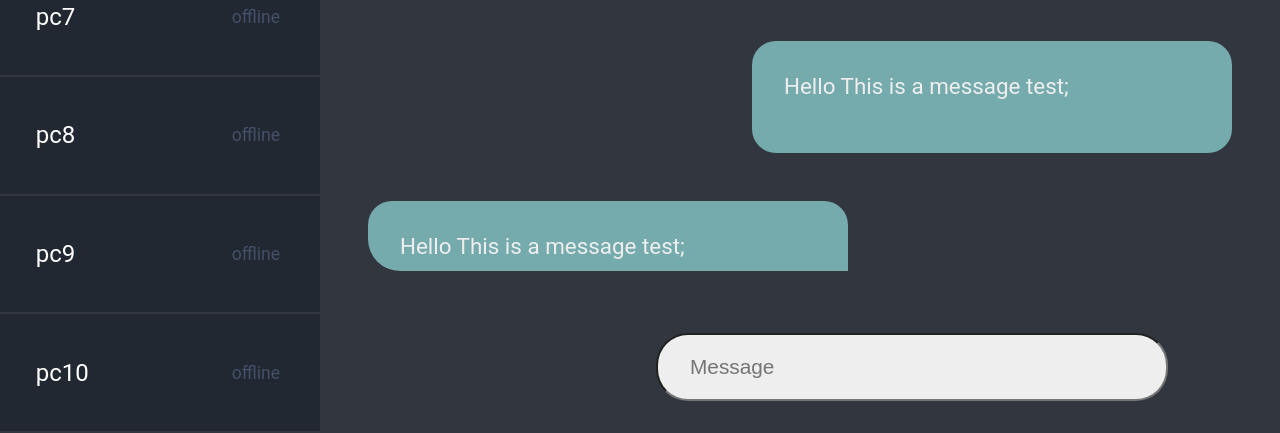
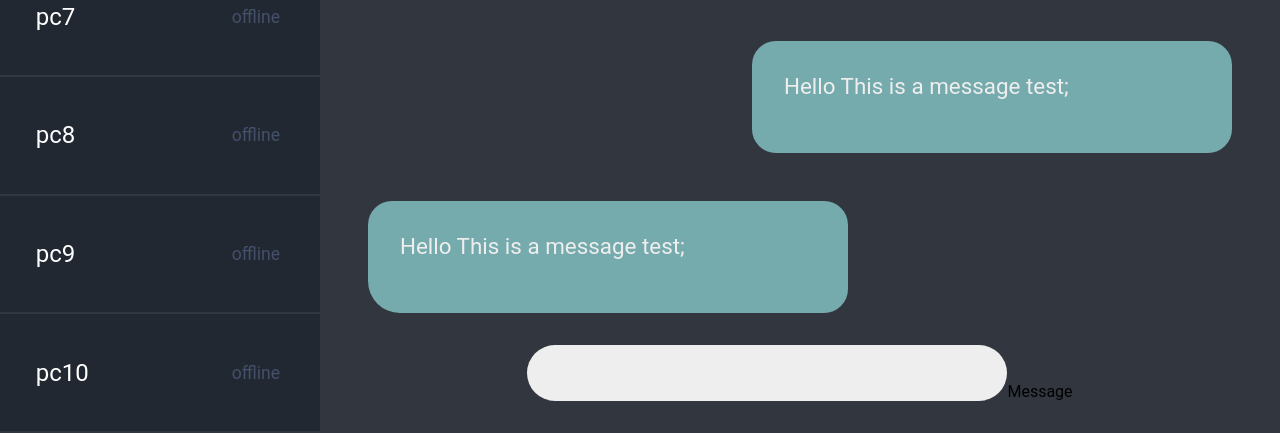
Before and after one commit to sharifloo-net/chatmat, a PHP site: page / in a window 1280 px wide. Shown: the part 871-1304 px from the top of the page. Run offline with PHP 8.4, Linux system fonts and the light colour scheme.

Commit message:
update text-box

```diff
--- a/index.php
+++ b/index.php
@@ -124,7 +124,8 @@
             </div>
         </div>
         <div id="bottom-section">
-            <input type="text" name="textBox" id="text-box" placeholder="Message">
+            <div name="textBox" id="text-box" contenteditable=""></div>
+            <label for="text-box" id="text-box-placeholder">Message</label>
         </div>
     </div>
 </div>
--- a/themes/default/css/style.css
+++ b/themes/default/css/style.css
@@ -64,7 +64,7 @@ body, html {
 
 #right-panel {
     background-color: #31363F;
-    padding: 7rem 3rem 3rem 3rem;
+    padding: 7rem 3rem 0 3rem;
     min-width: 100%;
     display: flex;
     flex-direction: column;
@@ -96,7 +96,7 @@ body, html {
 #username-right-header {
     font-family: "Comfortaa SemiBold";
     font-size: 1.4rem;
-    color: #EEEEEE; /* here */
+    color: #EEEEEE;
 }
 
 #right-header-item-separator {
@@ -138,28 +138,32 @@ body, html {
 }
 
 #bottom-section {
-    position: fixed;
-    bottom: 0;
+    display: flex;
+    justify-content: center;
+    padding: 2rem;
     width: 100%;
-    min-height: 10%;
-    display: flex;
+    height: auto;
     align-items: end;
     background-color: #31363F;
 }
 
 #text-box {
-    padding: 2rem;
-    width: 40%;
-    height: 4rem;
+    padding: 1rem;
+    width: 60%;
+    height: auto;
     border-radius: 2rem;
     font-size: 1.3rem;
     background-color: #EEEEEE;
-    margin-left: 18rem;
-    margin-bottom: 2rem;
+    word-wrap: break-word;
+    overflow-x: auto;
 }
 
 #text-box:focus {
     outline: none;
+}
+
+#text-box-placeholder {
+
 }
 
 .active {
```
